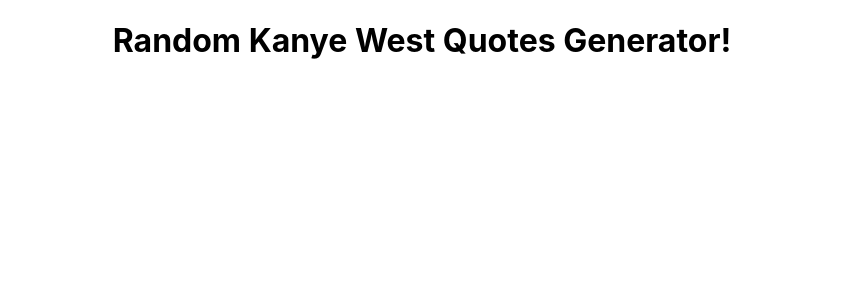
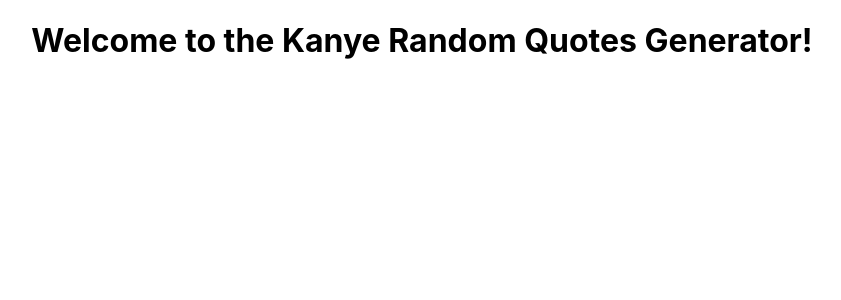
Before and after one commit to ticotheps/async-in-mobx, a React (Create React App) app: page / in a window 1280 px wide. Shown: the top 300 px of the page, without its empty margins (218-1059 px from the left). Built offline with nearby package versions, Linux system fonts and the light colour scheme; the HTML template or start-up script is replaced by a standard one.

Commit message:
Creates a new '/stores' directory, converts function-based syntax of 'App.js' to class-based syntax.

```diff
--- a/src/App.js
+++ b/src/App.js
@@ -1,12 +1,14 @@
-import React from 'react';
+import React, { Component } from 'react';
 import './App.css';
 
-function App() {
-	return (
-		<div className='App'>
-			<h1>Random Kanye West Quotes Generator!</h1>
-		</div>
-	);
+class App extends Component {
+	render() {
+		return (
+			<div className='App'>
+				<h1>Welcome to the Kanye Random Quotes Generator!</h1>
+			</div>
+		);
+	}
 }
 
 export default App;
```
Also changed, not shown: src/stores/QuotesStore.js (added).
